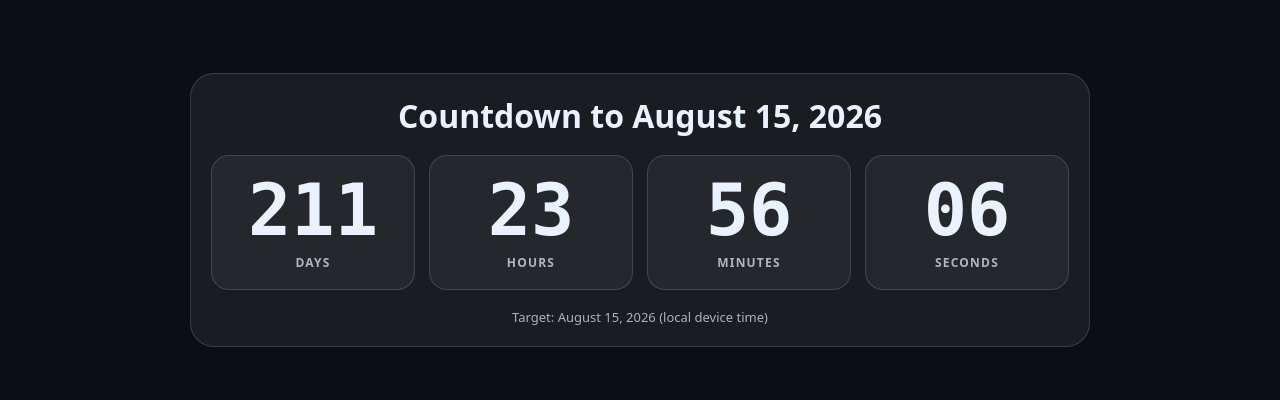
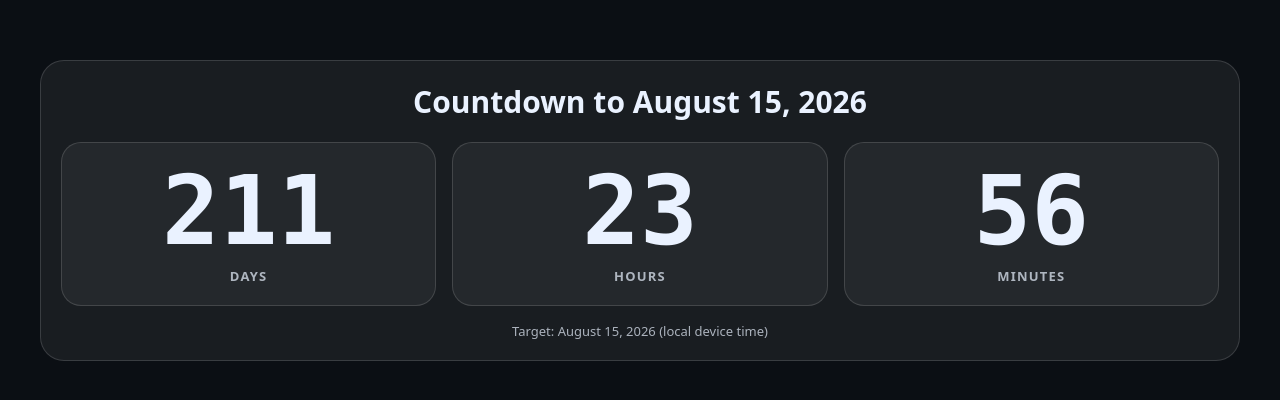
Before and after one commit to Pocket-Steak/apps-hub, a plain HTML site: page countdown/index.html in a window 1280 px wide. Shown: the part 190-590 px from the top of the page. Drawn offline with Linux system fonts and the light colour scheme.

Commit message:
Update index.html

```diff
--- a/countdown/index.html
+++ b/countdown/index.html
@@ -27,7 +27,8 @@
     }
 
     .wrap {
-      width: min(900px, 92vw);
+      width: 100%;
+      max-width: 1200px;
       padding: 20px;
       border-radius: 24px;
       background: var(--panel);
@@ -36,26 +37,28 @@
     }
 
     h1 {
-      margin: 0 0 18px;
-      font-size: clamp(22px, 4vw, 32px);
+      margin: 0 0 20px;
+      font-size: clamp(20px, 3vw, 30px);
       font-weight: 900;
     }
 
-    .grid {
+    /* ONE-LINE GRID */
+    .row {
       display: grid;
-      grid-template-columns: repeat(4, 1fr);
-      gap: 14px;
+      grid-template-columns: repeat(3, 1fr);
+      gap: 16px;
+      align-items: center;
     }
 
     .tile {
-      padding: 18px 10px;
-      border-radius: 18px;
+      padding: 20px 10px;
+      border-radius: 20px;
       background: rgba(255,255,255,0.05);
       border: 1px solid var(--border);
     }
 
     .num {
-      font-size: clamp(36px, 8vw, 72px);
+      font-size: clamp(42px, 8vw, 96px);
       font-weight: 900;
       line-height: 1;
       font-family: ui-monospace, SFMono-Regular, Menlo, Monaco, Consolas, monospace;
@@ -63,7 +66,7 @@
 
     .label {
       margin-top: 8px;
-      font-size: 12px;
+      font-size: 13px;
       font-weight: 800;
       letter-spacing: 1.2px;
       text-transform: uppercase;
@@ -71,13 +74,16 @@
     }
 
     .footer {
-      margin-top: 18px;
+      margin-top: 16px;
       font-size: 13px;
       color: var(--muted);
     }
 
-    @media (max-width: 720px) {
-      .grid { grid-template-columns: repeat(2, 1fr); }
+    /* Landscape iPhone optimization */
+    @media (max-height: 500px) {
+      h1 { margin-bottom: 12px; }
+      .tile { padding: 14px 8px; }
+      .num { font-size: clamp(36px, 7vw, 72px); }
     }
   </style>
 </head>
@@ -86,7 +92,7 @@
   <div class="wrap">
     <h1>Countdown to August 15, 2026</h1>
 
-    <div class="grid">
+    <div class="row">
       <div class="tile">
         <div class="num" id="days">00</div>
         <div class="label">Days</div>
@@ -99,10 +105,6 @@
         <div class="num" id="minutes">00</div>
         <div class="label">Minutes</div>
       </div>
-      <div class="tile">
-        <div class="num" id="seconds">00</div>
-        <div class="label">Seconds</div>
-      </div>
     </div>
 
     <div class="footer">
@@ -111,13 +113,12 @@
   </div>
 
   <script>
-    // Aug 15, 2026 at 12:00 AM local time
+    // Aug 15, 2026 @ 12:00 AM local time
     const target = new Date(2026, 7, 15, 0, 0, 0);
 
     const dEl = document.getElementById("days");
     const hEl = document.getElementById("hours");
     const mEl = document.getElementById("minutes");
-    const sEl = document.getElementById("seconds");
 
     const pad = n => String(n).padStart(2, "0");
 
@@ -125,21 +126,19 @@
       let diff = target.getTime() - Date.now();
       if (diff < 0) diff = 0;
 
-      const totalSeconds = Math.floor(diff / 1000);
+      const totalMinutes = Math.floor(diff / 60000);
 
-      const days = Math.floor(totalSeconds / 86400);
-      const hours = Math.floor((totalSeconds % 86400) / 3600);
-      const minutes = Math.floor((totalSeconds % 3600) / 60);
-      const seconds = totalSeconds % 60;
+      const days = Math.floor(totalMinutes / 1440);
+      const hours = Math.floor((totalMinutes % 1440) / 60);
+      const minutes = totalMinutes % 60;
 
       dEl.textContent = pad(days);
       hEl.textContent = pad(hours);
       mEl.textContent = pad(minutes);
-      sEl.textContent = pad(seconds);
     }
 
     tick();
-    setInterval(tick, 250);
+    setInterval(tick, 30000); // update every 30s (battery-friendly)
   </script>
 </body>
 </html>
```
